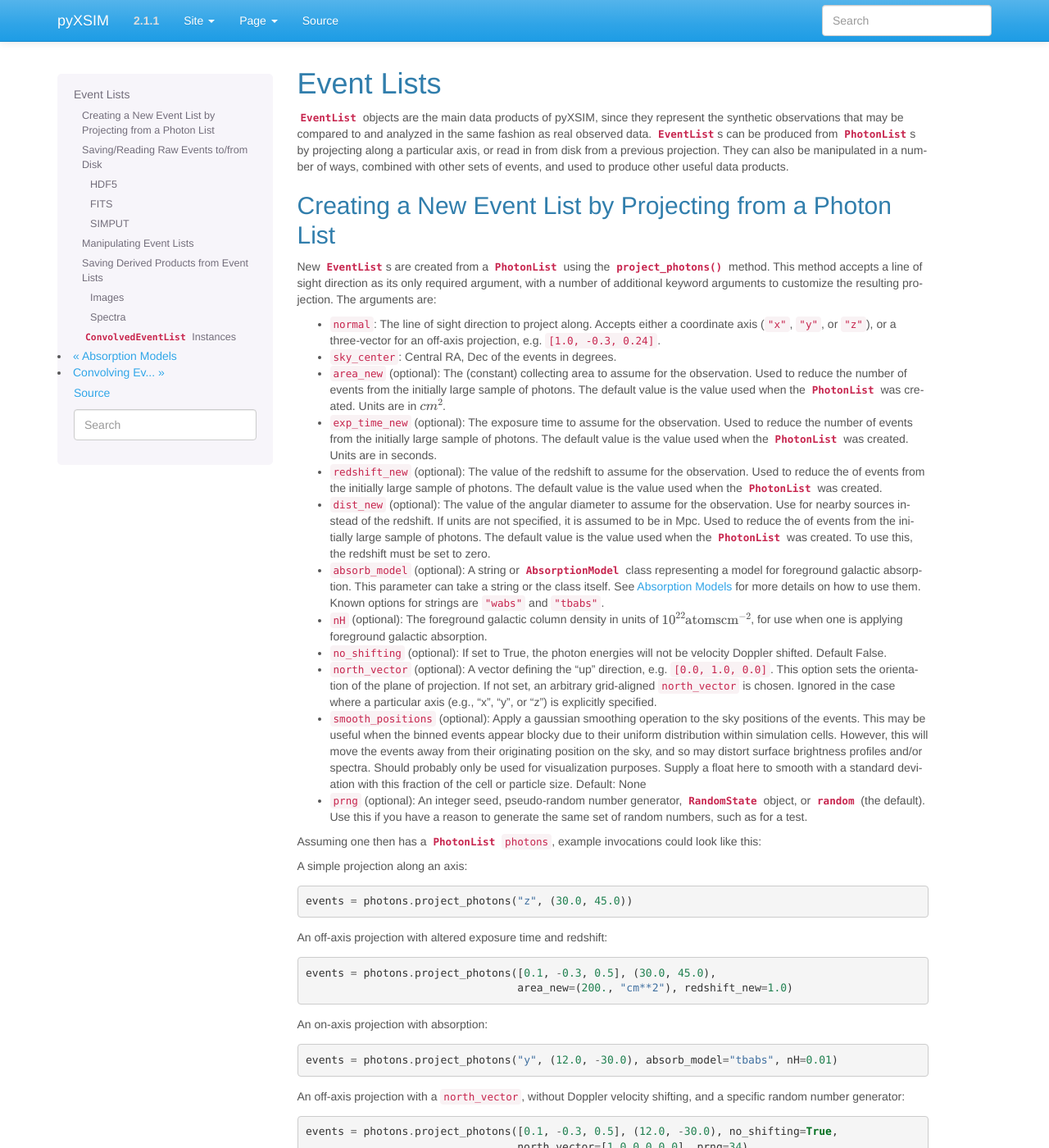
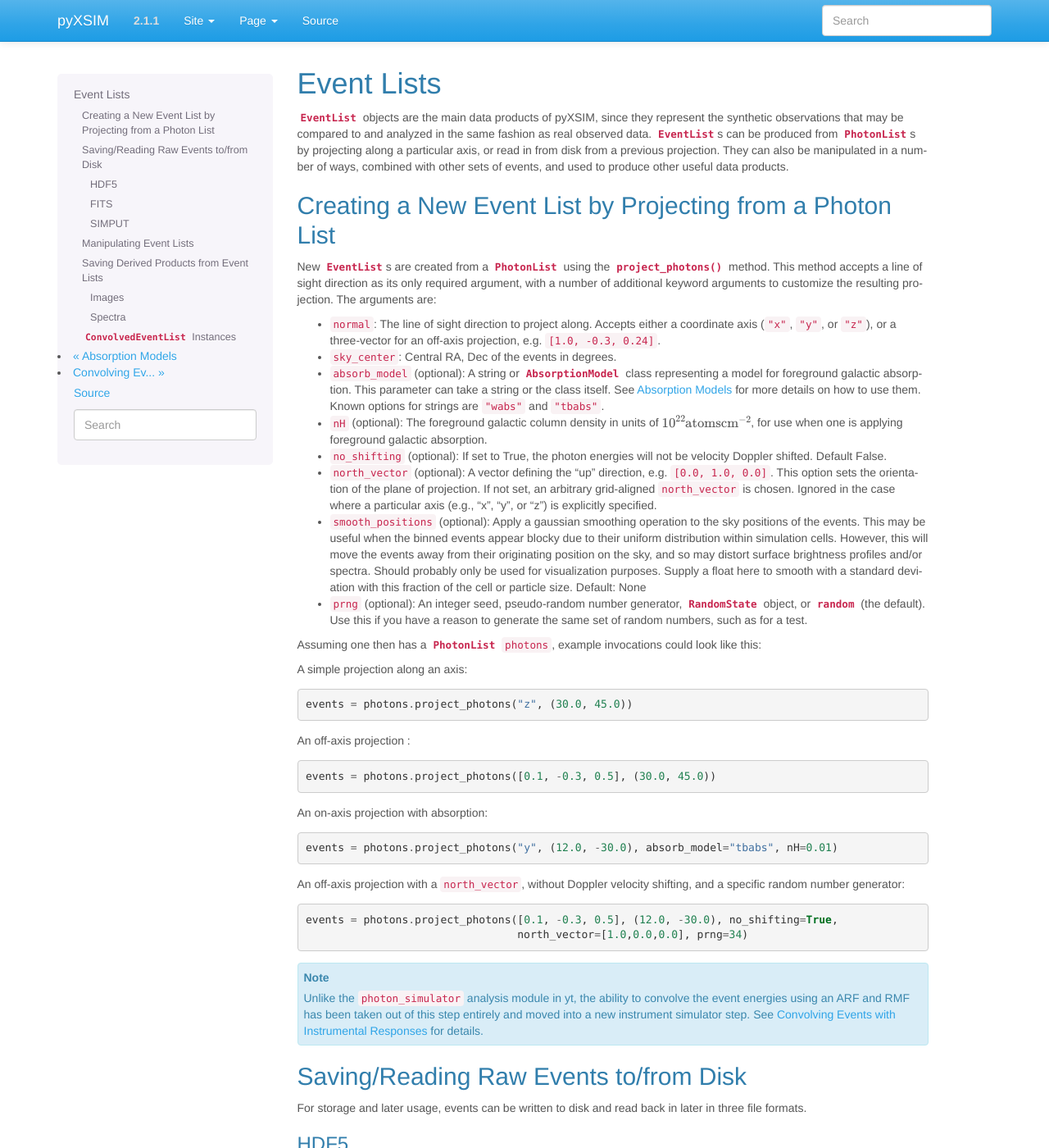
Before and after one commit to jzuhone/pyxsim, a Sphinx documentation site: the page built from doc/source/event_lists.rst, in a window 1280 px wide and 1400 px high. Shown: the whole window at 82% size. Built offline with Sphinx 7.4.7, drawn with Linux system fonts in a browser that asks for light colours.

Commit message:
Remove docs related to changing parameters at projection

```diff
--- a/doc/source/event_lists.rst
+++ b/doc/source/event_lists.rst
@@ -21,19 +21,6 @@ arguments to customize the resulting projection. The arguments are:
 * ``normal``: The line of sight direction to project along. Accepts either a coordinate axis (``"x"``,
   ``"y"``, or ``"z"``), or a three-vector for an off-axis projection, e.g. ``[1.0, -0.3, 0.24]``.
 * ``sky_center``: Central RA, Dec of the events in degrees.
-* ``area_new`` (optional): The (constant) collecting area to assume for the observation. Used to reduce
-  the number of events from the initially large sample of photons. The default value is the value used
-  when the :class:`~pyxsim.photon_list.PhotonList` was created. Units are in :math:`cm^2`.
-* ``exp_time_new`` (optional): The exposure time to assume for the observation. Used to reduce the number
-  of events from the initially large sample of photons. The default value is the value used when the
-  :class:`~pyxsim.photon_list.PhotonList` was created. Units are in seconds.
-* ``redshift_new`` (optional): The value of the redshift to assume for the observation. Used to reduce the
-  of events from the initially large sample of photons. The default value is the value used when the
-  :class:`~pyxsim.photon_list.PhotonList` was created.
-* ``dist_new`` (optional): The value of the angular diameter to assume for the observation. Use for nearby
-  sources instead of the redshift. If units are not specified, it is assumed to be in Mpc. Used to reduce the
-  of events from the initially large sample of photons. The default value is the value used when the
-  :class:`~pyxsim.photon_list.PhotonList` was created. To use this, the redshift must be set to zero.
 * ``absorb_model`` (optional): A string or :class:`~pyxsim.spectral_models.AbsorptionModel` class
   representing a model for foreground galactic absorption. This parameter can take a string or the
   class itself. See :ref:`absorb-models` for more details on how to use them. Known options for
@@ -65,12 +52,11 @@ A simple projection along an axis:
 
     events = photons.project_photons("z", (30.0, 45.0))
 
-An off-axis projection with altered exposure time and redshift:
+An off-axis projection :
 
 .. code-block:: python
 
-    events = photons.project_photons([0.1, -0.3, 0.5], (30.0, 45.0),
-                                     area_new=(200., "cm**2"), redshift_new=1.0)
+    events = photons.project_photons([0.1, -0.3, 0.5], (30.0, 45.0))
 
 An on-axis projection with absorption:
 
```
Also changed, not shown: doc/source/how_it_works.rst (+4 -6 lines).
